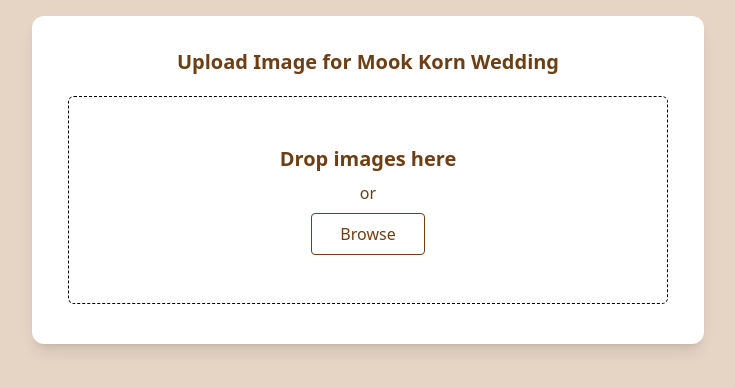
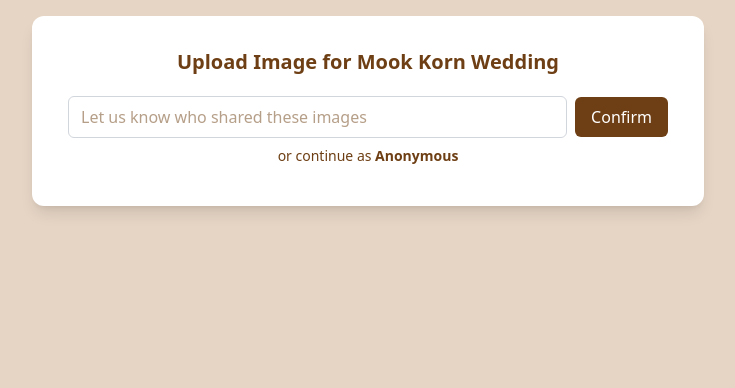
Before and after one commit to bossoq/weddingupload, a SvelteKit app: page / in a window 1280 px wide. Shown: the top 388 px of the page, without its empty margins (272-1007 px from the left). Built offline with nearby package versions, Linux system fonts and the light colour scheme.

Commit message:
Add Author Name

```diff
--- /dev/null
+++ b/src/lib/stores.ts
@@ -0,0 +1,16 @@
+import { browser } from '$app/environment';
+import { writable } from 'svelte/store';
+
+const storage = browser ? JSON.parse(localStorage.getItem('prefs') || '{}') || {} : {};
+const storeSettings = () => {
+  if (browser) {
+    localStorage.setItem('prefs', JSON.stringify(storage));
+  }
+};
+
+export const name = writable<string>(storage.name || '');
+
+name.subscribe((value) => {
+  storage.name = value;
+  storeSettings();
+});
--- a/src/routes/+page.svelte
+++ b/src/routes/+page.svelte
@@ -1,8 +1,11 @@
 <script lang="ts">
   import { onMount } from 'svelte';
   import { db } from '$lib/db';
+  import { name as storeName } from '$lib/stores';
   import { fade, slide } from 'svelte/transition';
 
+  let authorName: string = $state('');
+  let nameEditing: boolean = $state(true);
   let progress: number = $state(0);
   let uploading: boolean = $state(false);
   let prevUploadedFiles: photos[] = $state([]);
@@ -10,6 +13,10 @@
 
   onMount(async () => {
     try {
+      authorName = $storeName;
+      if (authorName) {
+        nameEditing = false; // If a name is already set, don't allow editing
+      }
       prevUploadedFiles = (await db.photos.toArray()).reverse();
     } catch (error) {
       console.error('Failed to fetch previous uploaded files:', error);
@@ -19,7 +26,7 @@
   const generateFileName = (name: string): string => {
     const timestamp = Date.now();
     const randomString = (Math.random() + 1).toString(36).substring(2);
-    return `${timestamp}-${randomString}-${name}`;
+    return `${timestamp}-${authorName}-${randomString}-${name}`;
   };
 
   const handleFileChange = (event: Event) => {
@@ -89,7 +96,8 @@
           fileName: file.name,
           fileType: file.type,
           fileSize: file.size,
-          originalFileName: file.originalFileName
+          originalFileName: file.originalFileName,
+          description: `Uploaded by ${authorName}`
         })
       });
       if (!response.ok) {
@@ -203,6 +211,62 @@
           Upload Image for Mook Korn Wedding
         </span>
 
+        <div class="mb-4 flex flex-col items-center justify-center">
+          <div class="flex w-full items-center justify-center gap-2">
+            <input
+              type="text"
+              name="name"
+              id="name"
+              class="text-dark-brown focus:border-dark-brown focus:ring-dark-brown w-full rounded-md border border-gray-300 px-3 py-2 text-base font-medium focus:ring-1 focus:outline-none"
+              placeholder="Let us know who shared these images"
+              bind:value={authorName}
+              disabled={!nameEditing}
+              oninput={(e) => {
+                authorName = (e.target as HTMLInputElement).value;
+                $storeName = authorName; // Update the store with the new name
+              }}
+              required
+            />
+            {#if nameEditing}
+              <button
+                type="button"
+                class="bg-dark-brown hover:bg-dark-brown/80 rounded-md px-4 py-2 text-white"
+                onclick={(e) => {
+                  e.preventDefault();
+                  nameEditing = !nameEditing;
+                }}
+              >
+                Confirm
+              </button>
+            {:else}
+              <button
+                type="button"
+                class="bg-dark-brown hover:bg-dark-brown/80 rounded-md px-4 py-2 text-white"
+                onclick={() => {
+                  nameEditing = !nameEditing;
+                }}
+              >
+                Edit
+              </button>
+            {/if}
+          </div>
+          {#if nameEditing}
+            <span
+              class="text-dark-brown mt-2 block text-sm font-medium"
+              transition:slide={{ duration: 300 }}
+            >
+              or continue as <button
+                class="cursor-pointer font-bold"
+                onclick={() => {
+                  authorName = 'Anonymous';
+                  $storeName = authorName; // Update the store with the new name
+                  nameEditing = false;
+                }}>Anonymous</button
+              >
+            </span>
+          {/if}
+        </div>
+        {#if !nameEditing}
           {#if uploading}
             <div class="mb-4 select-none" transition:slide={{ duration: 300 }}>
               <div
@@ -259,6 +323,7 @@
               </label>
             </div>
           {/if}
+        {/if}
       </div>
 
       {#if files.length > 0 || prevUploadedFiles.length > 0}
--- a/src/routes/getPresignedUrl/+server.ts
+++ b/src/routes/getPresignedUrl/+server.ts
@@ -83,7 +83,14 @@ const issueJWT = async (): Promise<string> => {
 
 export const POST: RequestHandler = async ({ request }) => {
   const body = await request.json();
-  if (!body || !body.fileName || !body.fileType || !body.fileSize || !body.originalFileName) {
+  if (
+    !body ||
+    !body.fileName ||
+    !body.fileType ||
+    !body.fileSize ||
+    !body.originalFileName ||
+    !body.description
+  ) {
     return new Response(JSON.stringify({ error: 'Invalid request body' }), {
       status: 400,
       headers: {
@@ -98,6 +105,7 @@ export const POST: RequestHandler = async ({ request }) => {
       name: body.fileName,
       mimeType: body.fileType,
       originalFileName: body.originalFileName,
+      description: body.description,
       parents: [SHAREDRIVE_ID]
     };
     const headers = {
```
Lines whose indentation alone changed are shown as unchanged.
